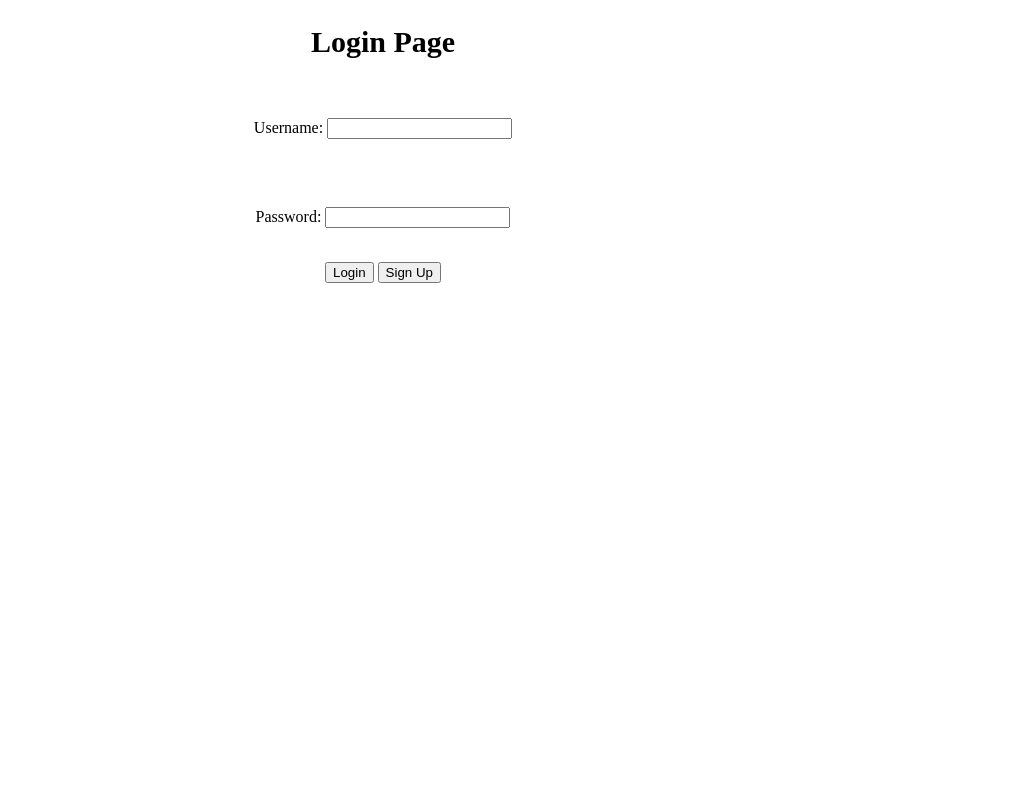
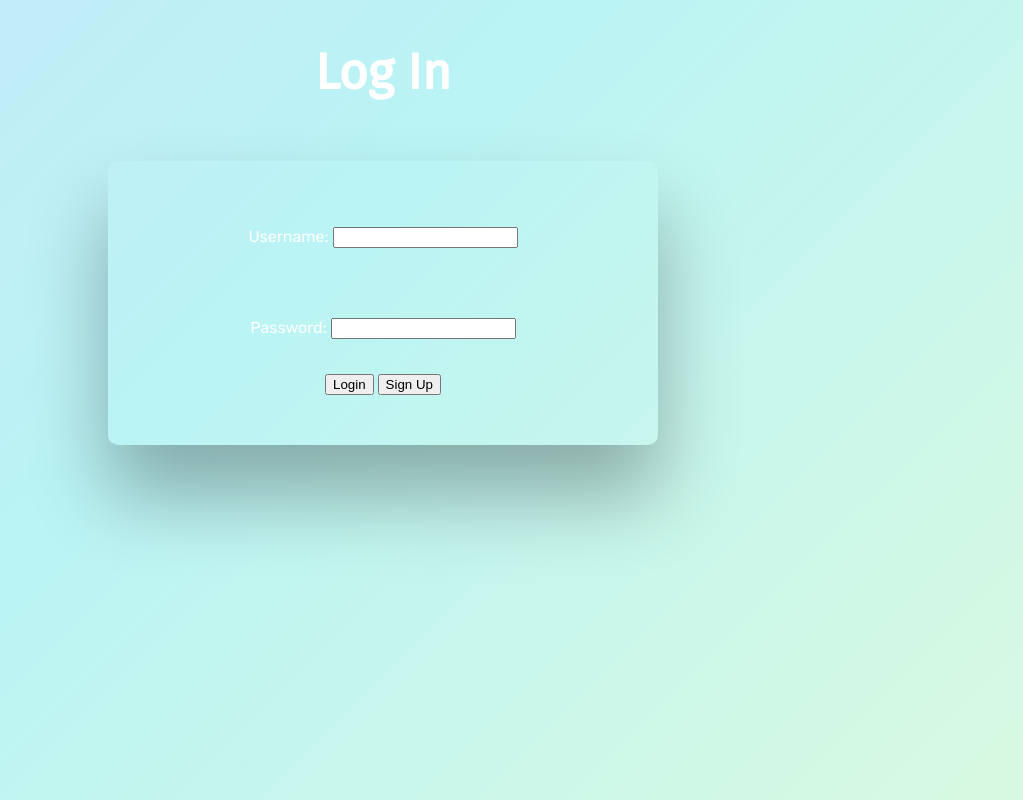
Before and after one commit to lrudolph333/calendarProject, a Python web app: template templates/login.html in a window 1280 px wide. Shown: the whole page, without its empty margins (257-1280 px from the left). Run offline with Jinja, Linux system fonts and the light colour scheme; the template is opened without the code that fills it, so the values that code supplies are empty.

Commit message:
Login Colors

```diff
--- a/stylesheet/login.css
+++ b/stylesheet/login.css
@@ -1,8 +1,71 @@
+body {
+	width: 100wh;
+	height: 90vh;
+	color: #fff;
+	background: linear-gradient(-45deg, #fbffc9, #baf4f5, #e0cffa, #f7e4f6);
+	background-size: 400% 400%;
+	-webkit-animation: Gradient 5s ease infinite;
+	-moz-animation: Gradient 5s ease infinite;
+	animation: Gradient 5s ease infinite;
+}
+
+@-webkit-keyframes Gradient {
+	0% {
+		background-position: 0% 50%
+	}
+	50% {
+		background-position: 100% 50%
+	}
+	100% {
+		background-position: 0% 50%
+	}
+}
+
+@-moz-keyframes Gradient {
+	0% {
+		background-position: 0% 50%
+	}
+	50% {
+		background-position: 100% 50%
+	}
+	100% {
+		background-position: 0% 50%
+	}
+}
+
+@keyframes Gradient {
+	0% {
+		background-position: 0% 50%
+	}
+	50% {
+		background-position: 100% 50%
+	}
+	100% {
+		background-position: 0% 50%
+	}
+}
+
 h2 {
   text-align: center;
-  font-size: 30px
+  font-size: 50px;
+  font-family: 'Fira Sans', sans-serif;
 }
 
 #loginInfo {
-  text-align: center;
+  margin: auto;
+ width: 50%;
+ border: 3px ;
+ padding: 10px;
+  font-family: 'Rubik', sans-serif;
+  border-width: 20px;
+  -webkit-border-radius: 10px 10px 10px 10px;
+ border-radius: 10px 10px 10px 10px;
+ padding: 30px;
+ width: 90%;
+ max-width: 450px;
+ position: relative;
+ padding: 50px;
+ -webkit-box-shadow: 0 30px 60px 0 rgba(0,0,0,0.3);
+ box-shadow: 0 50px 80px 0 rgba(0,0,0,0.3);
+ text-align: center;
 }
--- a/templates/login.html
+++ b/templates/login.html
@@ -3,9 +3,10 @@
   <head>
     <link rel="stylesheet" type="text/css" href="../stylesheet/login.css">
     <title>Login Page</title>
+    <link href="https://fonts.googleapis.com/css?family=Fira+Sans|Rubik&display=swap" rel="stylesheet">
   </head>
   <body>
-    <h2>Login Page</h2>
+    <h2>Log In</h2>
     <br>
       <form id="loginInfo" method="post">
         <div>
```
